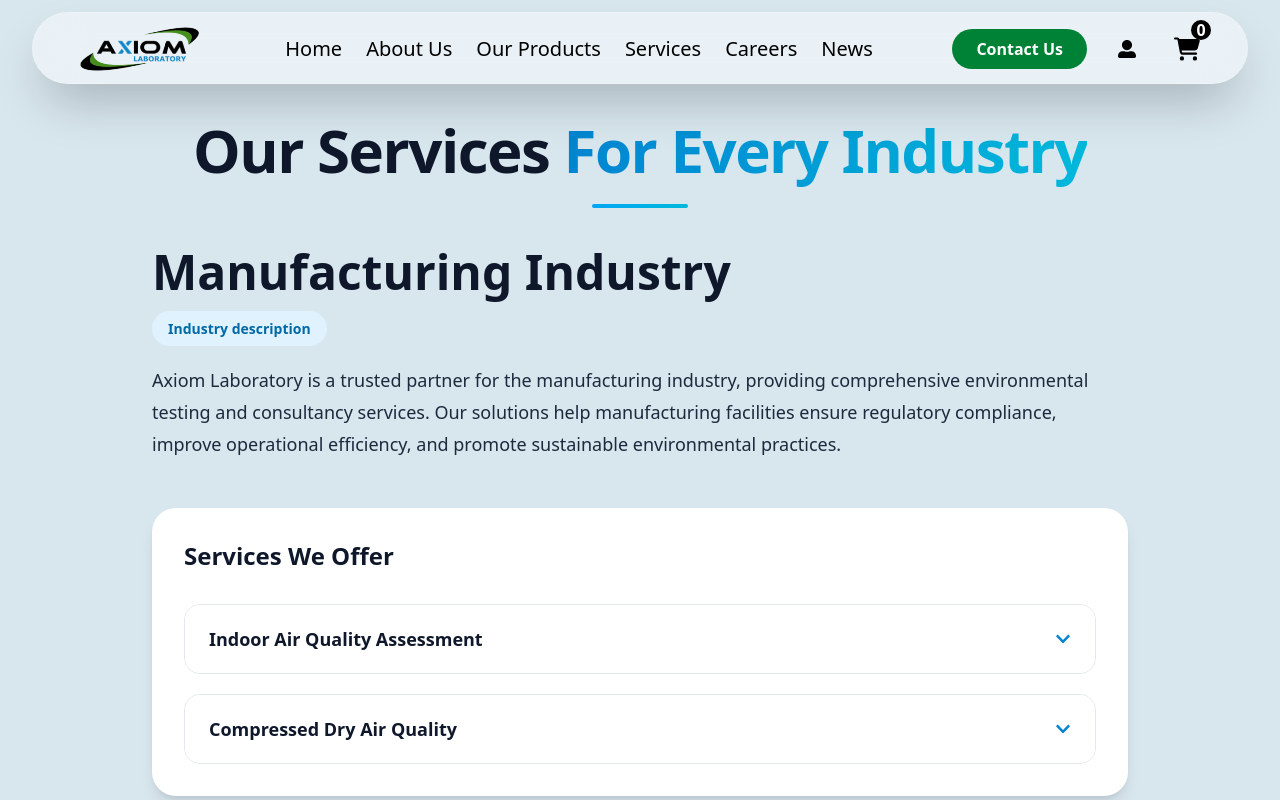
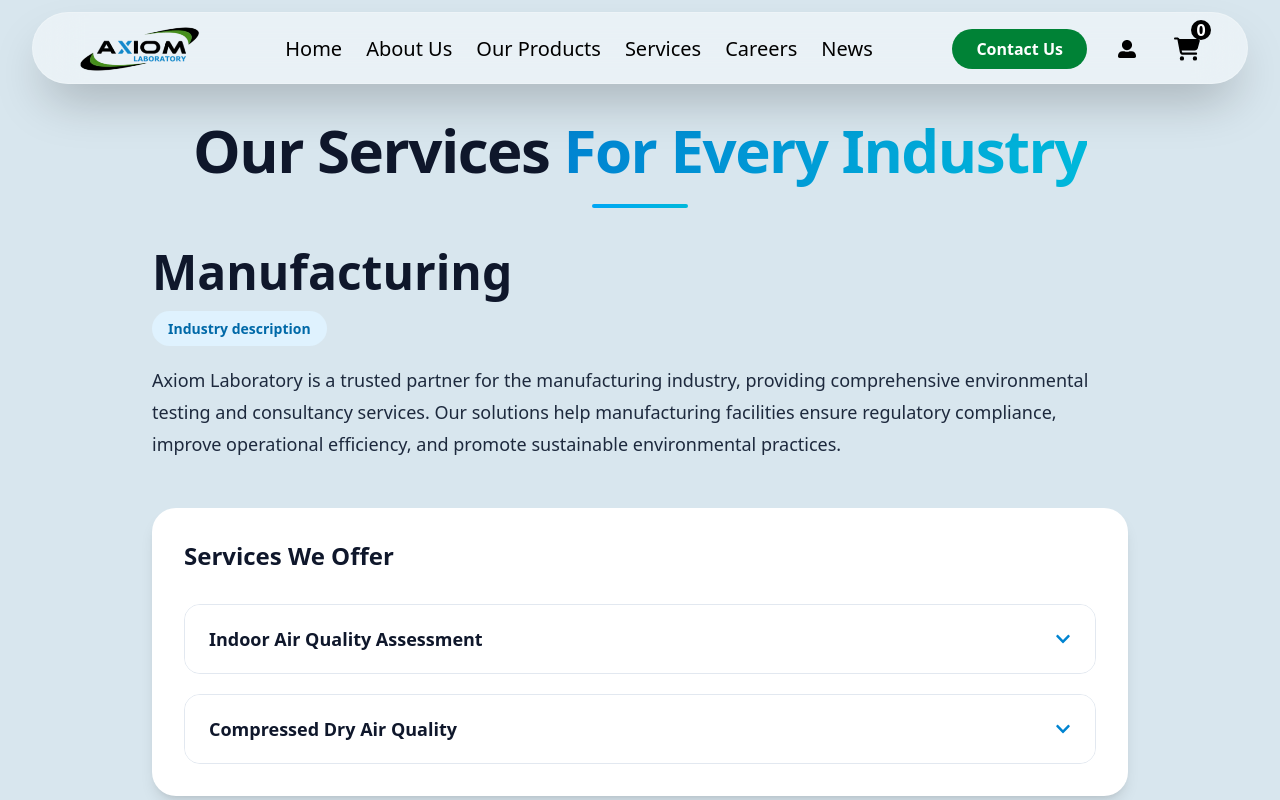
Before and after one commit to arnab8604-code/axiomlab, a Next.js app: page /our_services/manufacturing in a window 1280 px wide. Shown: the top 800 px of the page. Built offline with nearby package versions, Linux system fonts and the light colour scheme.

Commit message:
Version-6.5

```diff
--- a/src/app/(home)/(pages)/our_services/manufacturing/page.tsx
+++ b/src/app/(home)/(pages)/our_services/manufacturing/page.tsx
@@ -41,7 +41,7 @@ export default function ManufacturingIndustryPage() {
         <div className="mb-12">
 
           <h1 className="mb-5 text-4xl font-bold text-slate-900 md:text-5xl">
-            Manufacturing Industry
+            Manufacturing
           </h1>
 
           <span className="rounded-full bg-sky-100 px-4 py-2 text-sm font-semibold text-sky-700">
--- a/src/app/(home)/(pages)/our_services/marine/page.tsx
+++ b/src/app/(home)/(pages)/our_services/marine/page.tsx
@@ -33,7 +33,7 @@ export default function ManufacturingIndustryPage() {
         <div className="mb-12">
 
           <h1 className="mb-5 text-4xl font-bold text-slate-900 md:text-5xl">
-            Government
+            Marine
           </h1>
 
           <span className="rounded-full bg-sky-100 px-4 py-2 text-sm font-semibold text-sky-700">
--- a/src/app/(home)/(pages)/our_services/oil-gas/page.tsx
+++ b/src/app/(home)/(pages)/our_services/oil-gas/page.tsx
@@ -25,7 +25,7 @@ export default function ManufacturingIndustryPage() {
         <div className="mb-12">
 
           <h1 className="mb-5 text-4xl font-bold text-slate-900 md:text-5xl">
-            Manufacturing Industry
+            oil & gas
           </h1>
 
           <span className="rounded-full bg-sky-100 px-4 py-2 text-sm font-semibold text-sky-700">
--- a/src/app/(home)/(pages)/our_services/petrochemicals/page.tsx
+++ b/src/app/(home)/(pages)/our_services/petrochemicals/page.tsx
@@ -29,7 +29,7 @@ export default function ManufacturingIndustryPage() {
         <div className="mb-12">
 
           <h1 className="mb-5 text-4xl font-bold text-slate-900 md:text-5xl">
-            Manufacturing Industry
+            Petrochemicals
           </h1>
 
           <span className="rounded-full bg-sky-100 px-4 py-2 text-sm font-semibold text-sky-700">
```
